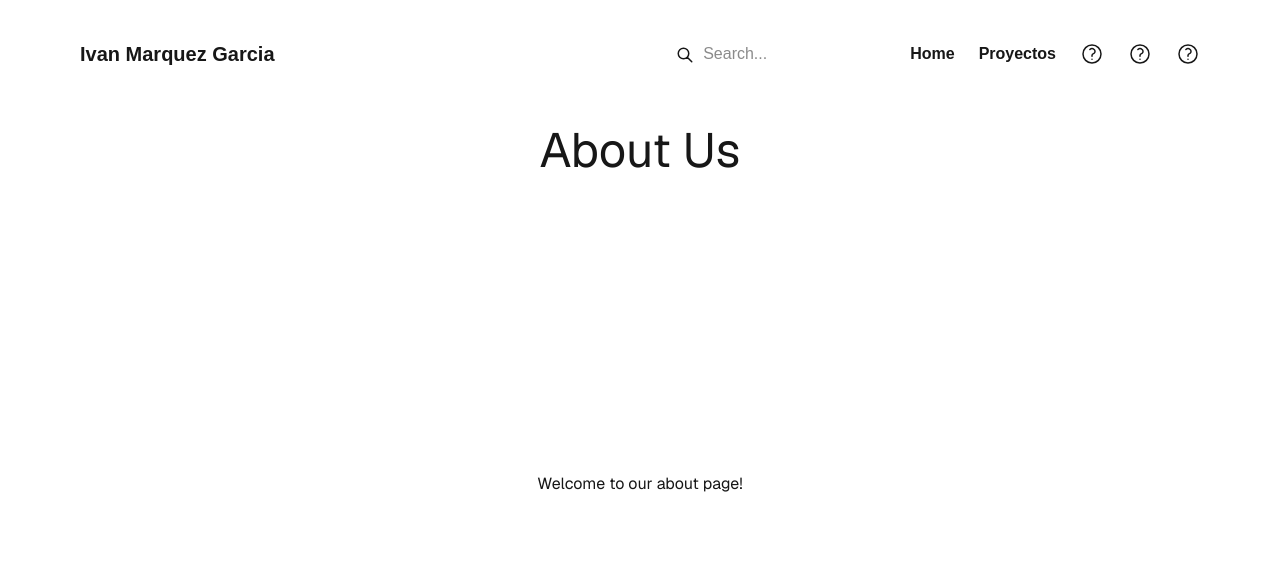
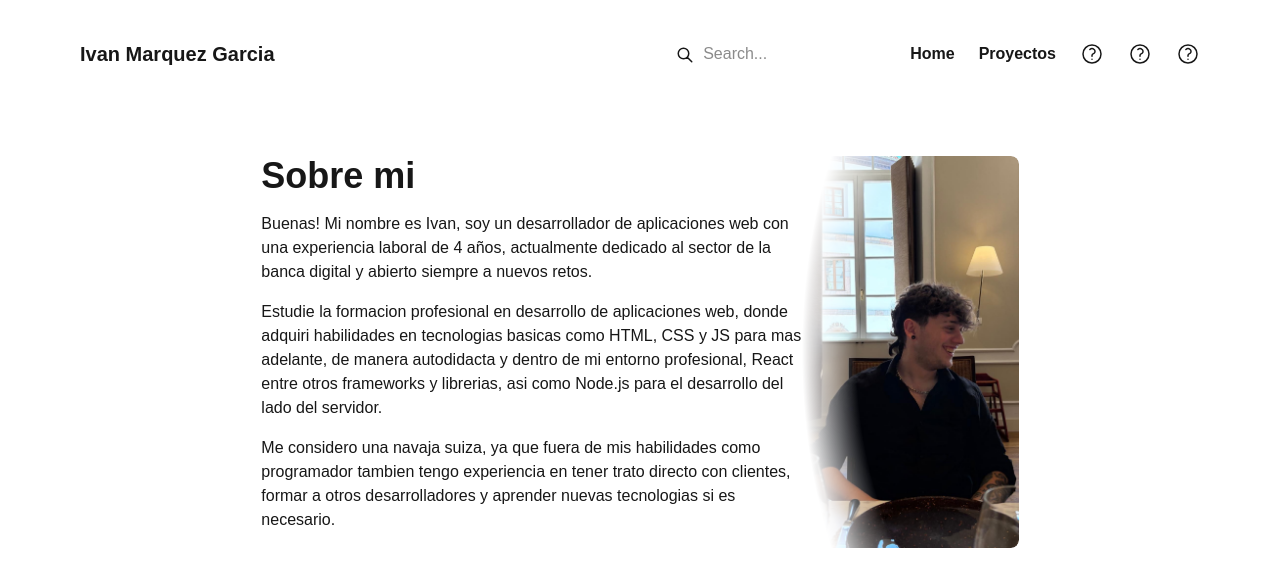
Before and after one commit to Ivanmg10/myself, a Next.js app: page /pages/about in a window 1280 px wide. Shown: the top 586 px of the page. Built offline with nearby package versions, Linux system fonts and the light colour scheme.

Commit message:
feat: create page and start create the about me component

```diff
--- a/src/app/globals.css
+++ b/src/app/globals.css
@@ -25,6 +25,10 @@ body {
   font-family: Arial, Helvetica, sans-serif;
 }
 
+.main-page-body {
+  height: calc(100vh - 108px);
+}
+
 
 .typewriter h1 {
   overflow: hidden; /* Ensures the content is not revealed until the animation */
--- a/src/app/page.tsx
+++ b/src/app/page.tsx
@@ -1,10 +1,9 @@
 import Image from "next/image";
 import Link from "next/link";
-import DefaultHeader from "./components/app-header/DefaultHeader";
 
 export default function Home() {
   return (
-    <div className="font-sans grid grid-rows-[20px_1fr_20px] items-center justify-items-center min-h-screen p-8 pb-20 gap-16">
+    <div className="font-sans grid grid-rows-[20px_1fr_20px] items-center justify-items-center p-8 pb-20 gap-16 main-page-body">
       <main className="flex flex-col gap-[32px] row-start-2 items-center sm:items-start">
         <div className="typewriter">
           <h1 className="text-5xl">Ivan Marquez Garcia.</h1>
--- /dev/null
+++ b/src/app/pages/about/about.css
@@ -0,0 +1,16 @@
+    .about-me {
+      opacity: 0;
+      transform: translateX(50px);
+      animation: aparecer 1s ease-out forwards;
+    }
+
+    @keyframes aparecer {
+      from {
+        opacity: 0;
+        transform: translateX(50px);
+      }
+      to {
+        opacity: 1;
+        transform: translateX(0);
+      }
+    }
--- a/src/app/pages/about/page.tsx
+++ b/src/app/pages/about/page.tsx
@@ -1,8 +1,44 @@
+import Image from "next/image";
+import picture from "../../../../public/yo.jpg";
+import "./about.css";
+
 export default function AboutPage() {
   return (
-    <div className="font-sans grid grid-rows-[20px_1fr_20px] items-center justify-items-center min-h-screen p-8 pb-20 gap-16">
-      <h1 className="text-5xl">About Us</h1>
-      <p>Welcome to our about page!</p>
+    <div className="flex justify-center">
+      <div className="grid grid-flow-col grid-rows-3 gap-4 p-8 main-body w-2/3 about-me">
+        <div className="row-span-3 col-span-1 p-4 flex justify-around">
+          <div>
+            <div className=" max-w-4xl">
+              <h1 className="text-4xl font-bold mb-4">Sobre mi</h1>
+              <p className="mb-4">
+                Buenas! Mi nombre es Ivan, soy un desarrollador de aplicaciones
+                web con una experiencia laboral de 4 años, actualmente dedicado
+                al sector de la banca digital y abierto siempre a nuevos retos.
+              </p>
+              <p className="mb-4">
+                Estudie la formacion profesional en desarrollo de aplicaciones
+                web, donde adquiri habilidades en tecnologias basicas como HTML,
+                CSS y JS para mas adelante, de manera autodidacta y dentro de mi
+                entorno profesional, React entre otros frameworks y librerias,
+                asi como Node.js para el desarrollo del lado del servidor.
+              </p>
+              <p className="mb-4">
+                Me considero una navaja suiza, ya que fuera de mis habilidades
+                como programador tambien tengo experiencia en tener trato
+                directo con clientes, formar a otros desarrolladores y aprender
+                nuevas tecnologias si es necesario.
+              </p>
+            </div>
+          </div>
+          <div>
+            <Image
+              className="h-48 w-full object-cover md:h-full md:w-90 mask-radial-[100%_100%] mask-radial-from-75% mask-radial-at-right rounded-r-lg"
+              src={picture}
+              alt="Ivan"
+            />
+          </div>
+        </div>
+      </div>
     </div>
   );
 }
```
Also changed, not shown: public/yo.jpg (added).
